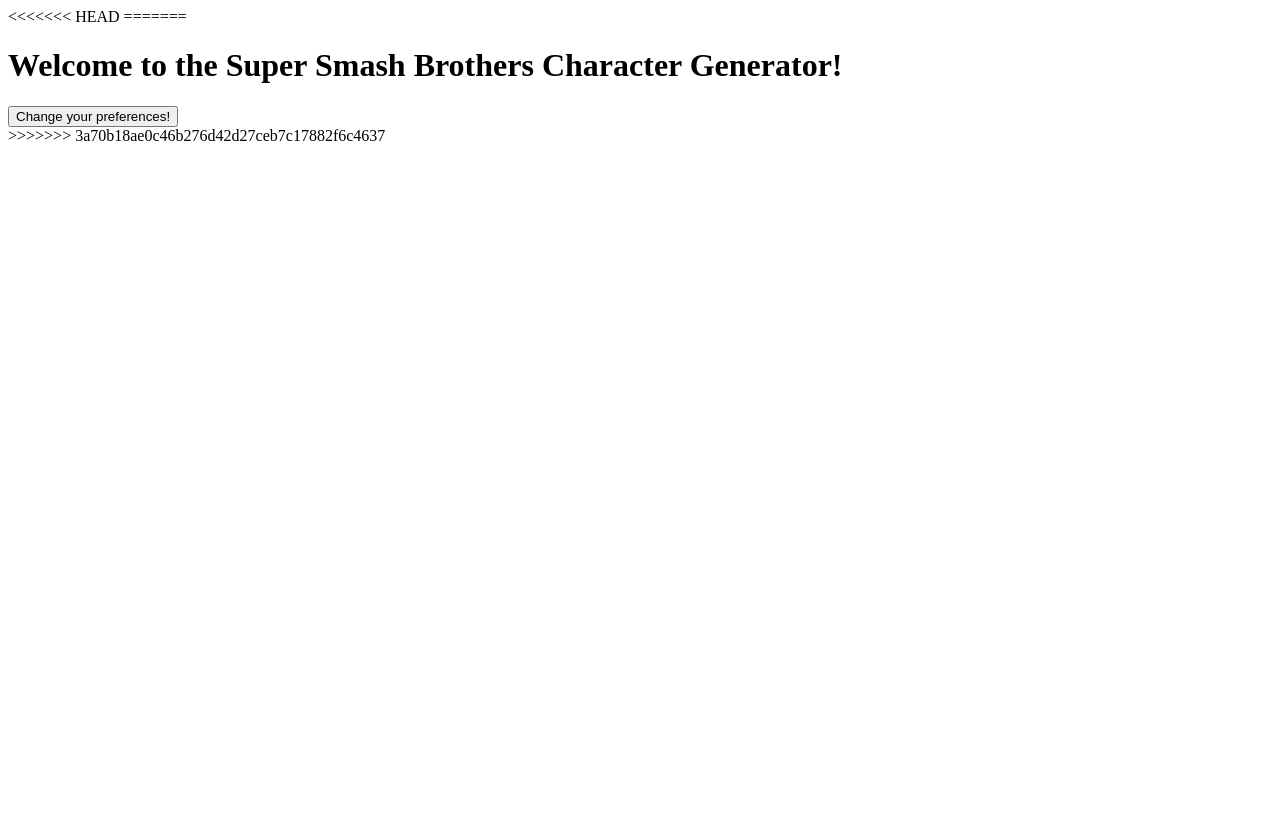
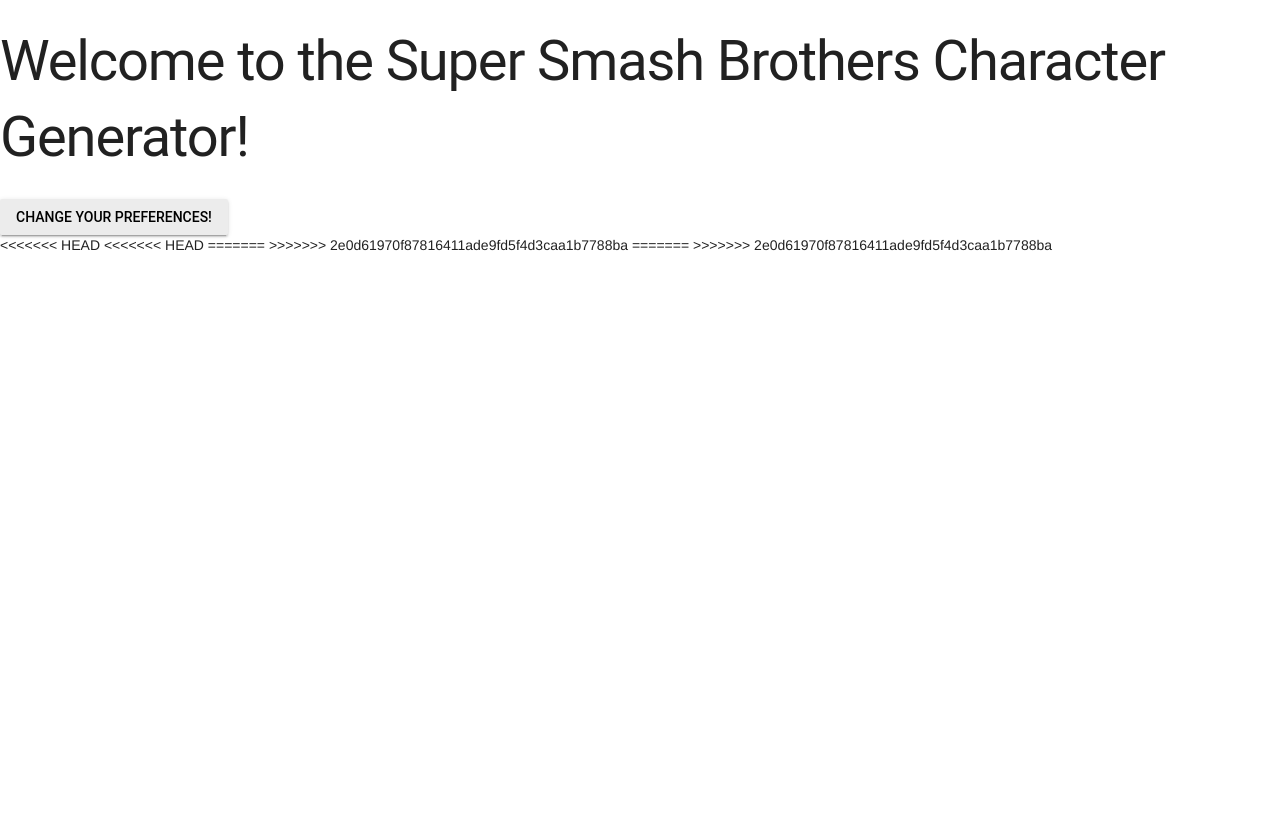
Before and after one commit to Georgie99/CSSI-Project, a Python web app: template templates/home.html in a window 1280 px wide. Before the commit the page ends 141 px from the top, so only its background shows below. Run offline with Jinja, Linux system fonts and the light colour scheme; the template is opened without the code that fills it, so the values that code supplies are empty.

Commit message:
bug fixes (ignore)

```diff
--- a/main.py
+++ b/main.py
@@ -18,6 +18,7 @@
         prefs_template = jinja_environment.get_template('templates/prefs.html')
         self.response.write(prefs_template.render())
     def post(self):
+        prefs_template = jinja_environment.get_template('templates/prefs.html')
         mario = Character(name="Mario",speed=8,strength=9,color="red",wiki_link="no")
         character_dict = {'character':mario}
         self.response.write(prefs_template.render(character_dict))
--- a/templates/home.html
+++ b/templates/home.html
@@ -1,17 +1,28 @@
 <!DOCTYPE html>
 <html lang="en" dir="ltr">
   <head>
-    <meta charset="utf-8">
-    <title></title>
+    <meta charset="UTF-8">
+    <title>HomePage</title>
+    <link href="https://fonts.googleapis.com/css?family=Press+Start+2P" rel="stylesheet"></link>
+    <link rel="stylesheet" href="https://code.getmdl.io/1.3.0/material.indigo-pink.min.css">
+    <script defer src="https://code.getmdl.io/1.3.0/material.min.js"></script>
   </head>
   <body>
-<<<<<<< HEAD
-
-=======
     <h1>Welcome to the Super Smash Brothers Character Generator!</h1>
     <form action = "/prefs">
+      <button class="mdl-button mdl-js-button mdl-button--raised mdl-js-ripple-effect">Change your preferences!</button>
+    </form>
+<<<<<<< HEAD
+<<<<<<< HEAD
+=======
+    <!-- <form action = "/prefs">
         <button>Change your preferences!</button>
-    </form>
->>>>>>> 3a70b18ae0c46b276d42d27ceb7c17882f6c4637
+    </form> -->
+>>>>>>> 2e0d61970f87816411ade9fd5f4d3caa1b7788ba
+=======
+    <!-- <form action = "/prefs">
+        <button>Change your preferences!</button>
+    </form> -->
+>>>>>>> 2e0d61970f87816411ade9fd5f4d3caa1b7788ba
   </body>
 </html>
--- a/templates/prefs.html
+++ b/templates/prefs.html
@@ -32,8 +32,11 @@
       <br>
       <button>Go!</button>
     </form>
+<<<<<<< HEAD
+=======
     <div>
       <p>{{character}}</p>
     </div>
+>>>>>>> 05a3d2828a37bde622c172dd5f5e66676aa970e1
   </body>
 </html>
```
Also changed, not shown: style_dir/home.css (+9 -0 lines).
